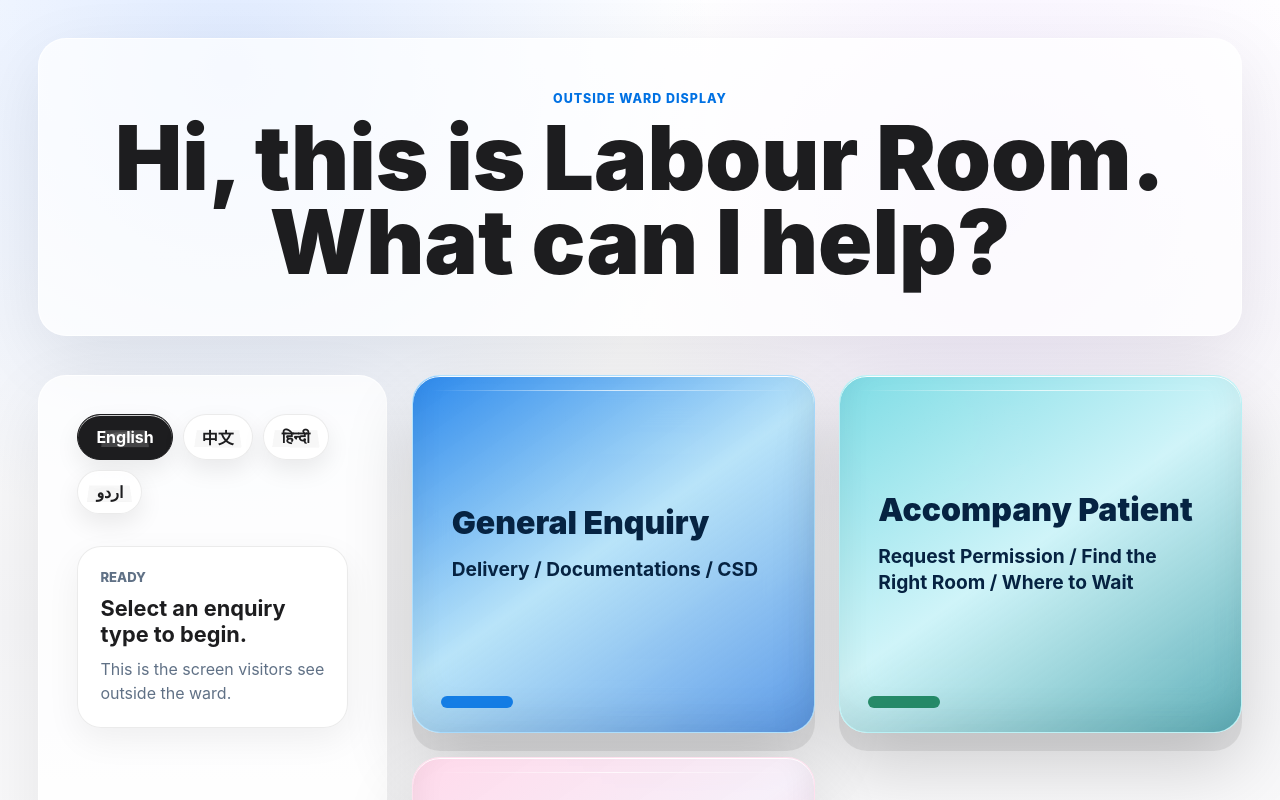
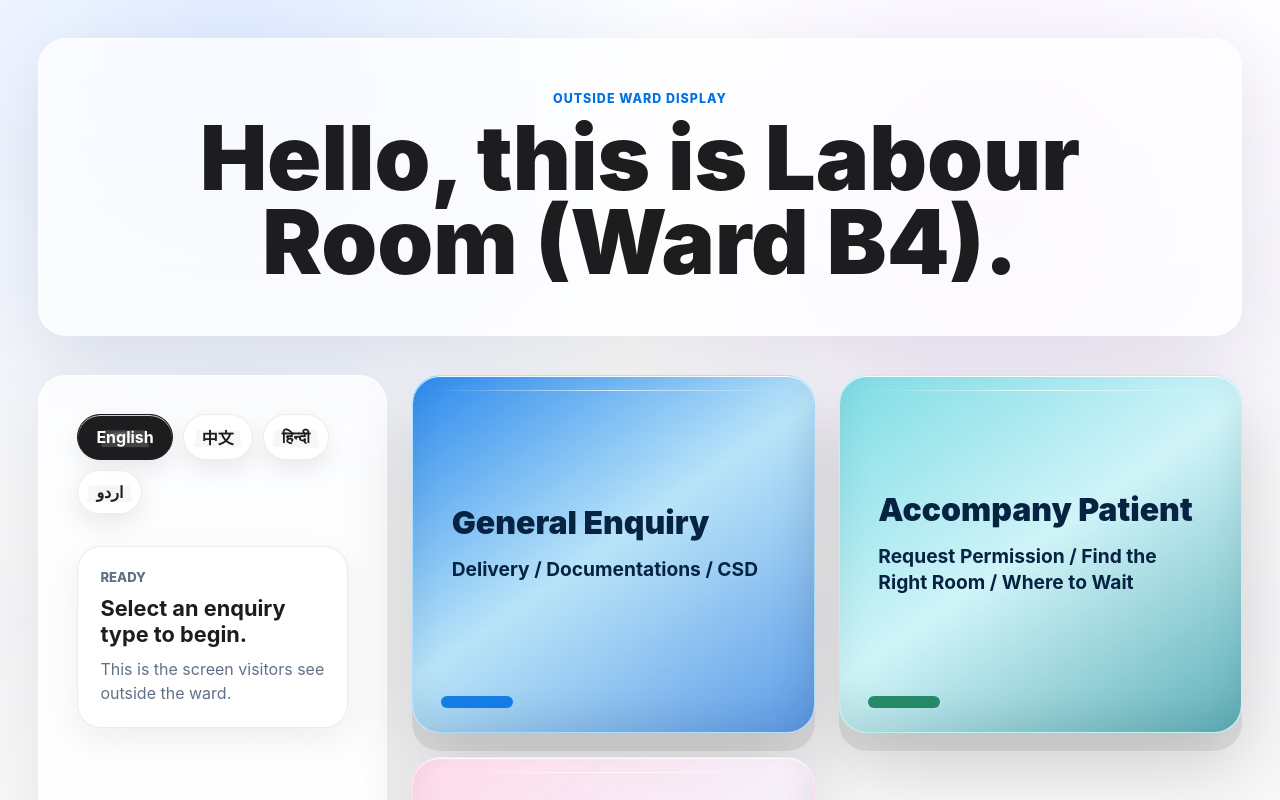
Before and after one commit to ninabun/smart-reception, a Next.js app: page /outside in a window 1280 px wide. Shown: the top 800 px of the page. Built offline with nearby package versions, Linux system fonts and the light colour scheme.

Commit message:
Update outside display heading

```diff
--- a/app/outside/page.tsx
+++ b/app/outside/page.tsx
@@ -35,7 +35,7 @@ const outsideCopy: Record<
 > = {
   english: {
     eyebrow: "Outside ward display",
-    heading: "Hi, this is Labour Room. What can I help?",
+    heading: "Hello, this is Labour Room (Ward B4).",
     ready: "Ready",
     readyTitle: "Select an enquiry type to begin.",
     readyBody: "This is the screen visitors see outside the ward.",
```
